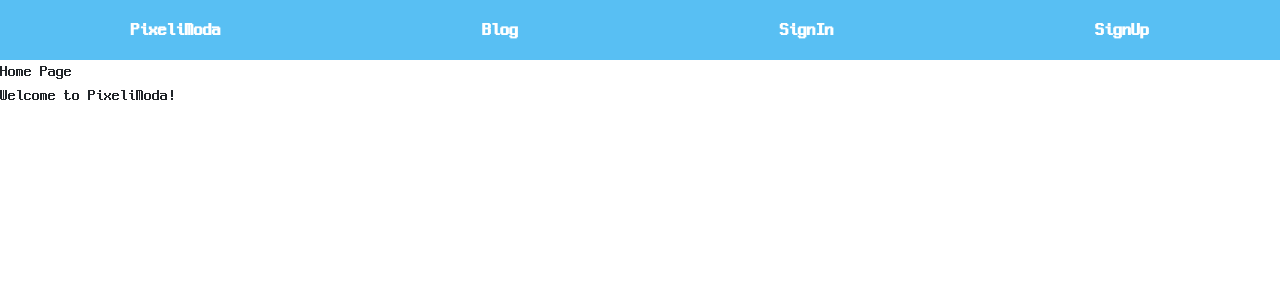
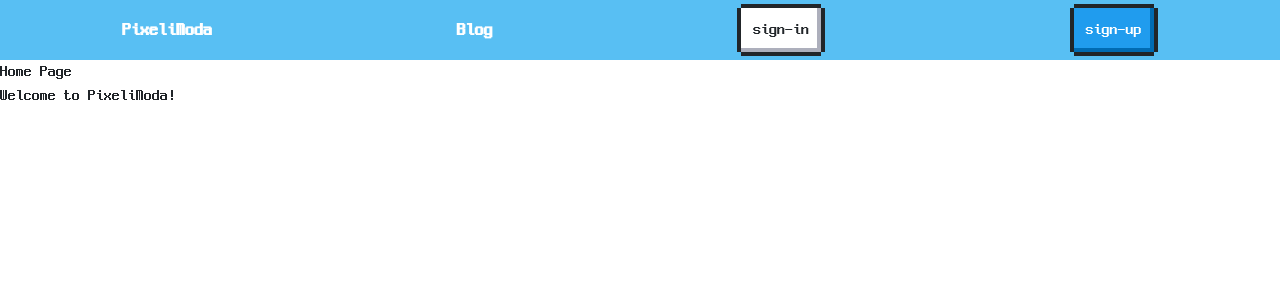
Before and after one commit to Eriniss/pixeliModa-client, a React (Create React App) app: page / in a window 1280 px wide. Shown: the top 300 px of the page. Built offline with nearby package versions, Linux system fonts and the light colour scheme.

Commit message:
:sparkles: PixelButton UI 컴포넌트 생성

```diff
--- a/src/components/ui/NavigationBar/NavigationBar.tsx
+++ b/src/components/ui/NavigationBar/NavigationBar.tsx
@@ -2,8 +2,10 @@ import { useState, useEffect } from 'react';
 import { Link } from 'react-router-dom';
 import styled from 'styled-components';
 
+import { PixelButton } from '../PixelButton/PixelButton';
+
 interface NavigationWrapperProps {
-  isScrolled: boolean;
+  $isScrolled: boolean;
 }
 
 const NavigationWrapper = styled.nav<NavigationWrapperProps>`
@@ -12,7 +14,7 @@ const NavigationWrapper = styled.nav<NavigationWrapperProps>`
   align-items: center;
   justify-content: space-around;
   height: 60px;
-  background-color: rgba(88, 191, 243, ${(props) => (props.isScrolled ? 0.3 : 1)});
+  background-color: rgba(88, 191, 243, ${(props) => (props.$isScrolled ? 0.3 : 1)});
   transition: background-color 0.3s ease-in-out;
 `;
 
@@ -30,6 +32,8 @@ const NavigationTitleLogo = styled.div`
   font-weight: bold;
   color: #ffffff;
 `;
+
+const NavigationSignButton = styled(PixelButton)``;
 
 export const NavigationBar = () => {
   const [isScrolled, setIsScrolled] = useState(false);
@@ -51,7 +55,7 @@ export const NavigationBar = () => {
   }, []);
 
   return (
-    <NavigationWrapper isScrolled={isScrolled}>
+    <NavigationWrapper $isScrolled={isScrolled}>
       <LinkWrapper to="/" style={{ float: 'left' }}>
         <NavigationTitleLogo>PixeliModa</NavigationTitleLogo>
       </LinkWrapper>
@@ -59,10 +63,10 @@ export const NavigationBar = () => {
         <NavigationTitleLogo>Blog</NavigationTitleLogo>
       </LinkWrapper>
       <LinkWrapper to="/sign-in">
-        <NavigationTitleLogo>SignIn</NavigationTitleLogo>
+        <NavigationSignButton label="sign-in" />
       </LinkWrapper>
       <LinkWrapper to="/sign-up">
-        <NavigationTitleLogo>SignUp</NavigationTitleLogo>
+        <NavigationSignButton label="sign-up" type="primary" />
       </LinkWrapper>
     </NavigationWrapper>
   );
--- /dev/null
+++ b/src/components/ui/PixelButton/PixelButton.tsx
@@ -0,0 +1,14 @@
+type PixelButtonTypes = {
+  label: string | number;
+  type?: string;
+};
+
+export const PixelButton = (props: PixelButtonTypes) => {
+  const { label, type } = props;
+
+  return (
+    <button type="button" className={`nes-btn is-${type}`}>
+      {label}
+    </button>
+  );
+};
--- a/src/components/ui/index.tsx
+++ b/src/components/ui/index.tsx
@@ -1 +1,2 @@
 export { NavigationBar } from './NavigationBar/NavigationBar';
+export { PixelButton } from './PixelButton/PixelButton';
```
